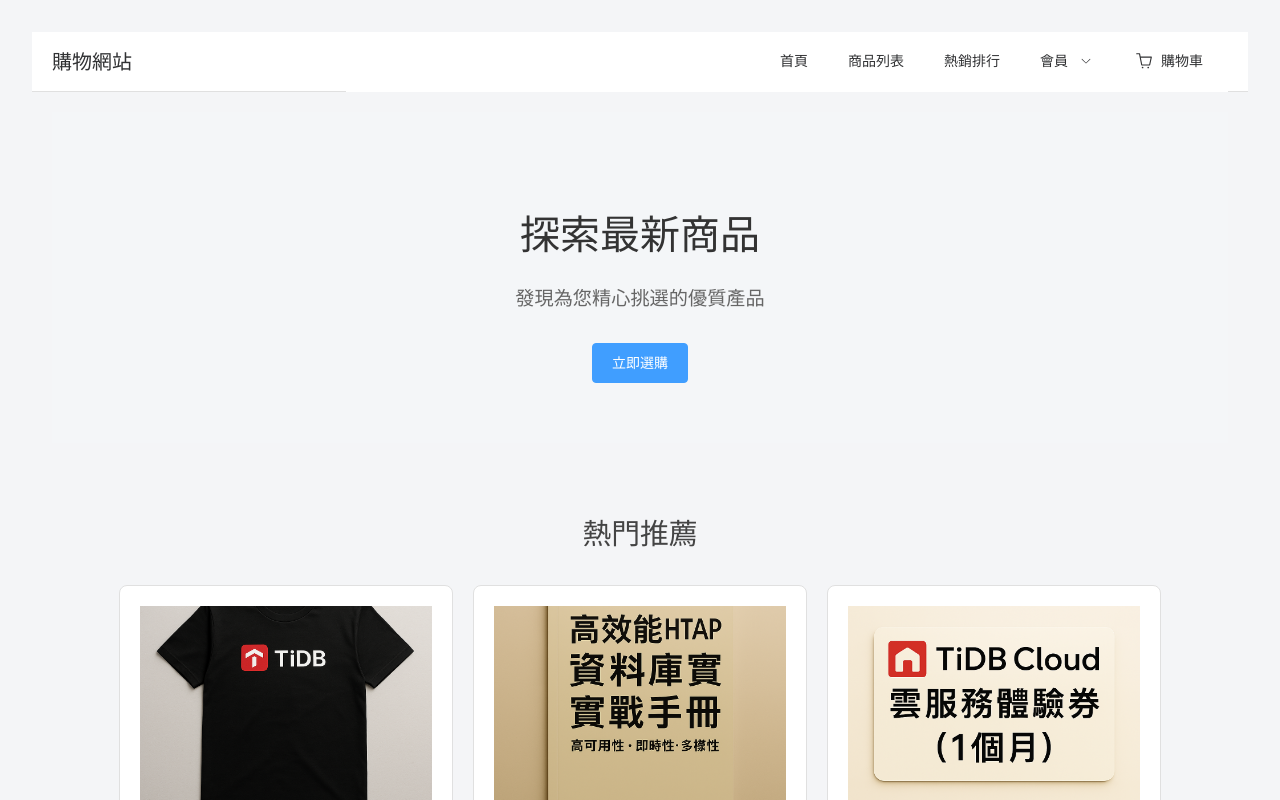
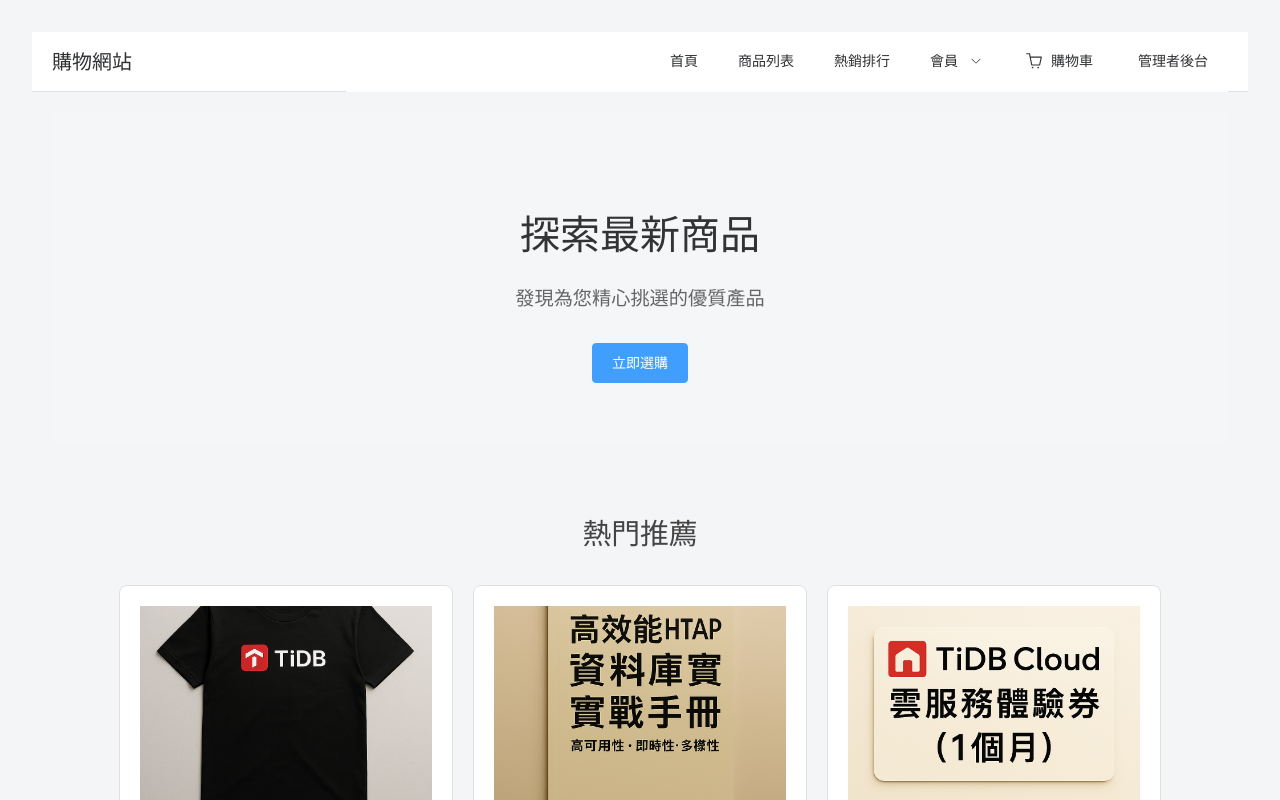
Before and after one commit to spaces-lalala/2025_NCCU_Distributed_Systems_project_TiDB, a Vue app in the folder TiDB_shopping_frontend/: page / in a window 1280 px wide. Shown: the top 800 px of the page. Built offline with nearby package versions, Linux system fonts and the light colour scheme.

Commit message:
初始頁面新增管理者後台路徑

```diff
--- a/TiDB_shopping_frontend/src/components/layout/AppNavbar.vue
+++ b/TiDB_shopping_frontend/src/components/layout/AppNavbar.vue
@@ -23,6 +23,7 @@
             <el-icon><ShoppingCart /></el-icon>
             購物車 <el-badge :value="cartItemCount" :hidden="cartItemCount === 0" class="cart-badge"></el-badge>
           </el-menu-item>
+          <el-menu-item index="/admin">管理者後台</el-menu-item>
         </el-menu>
       </el-col>
     </el-row>
```
